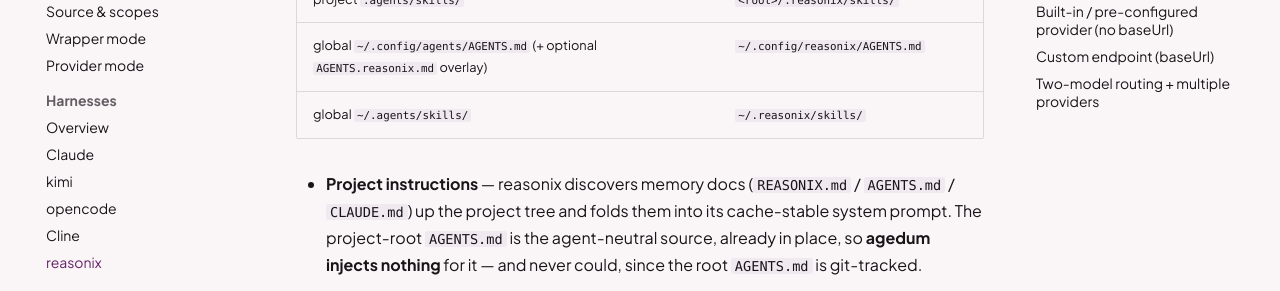
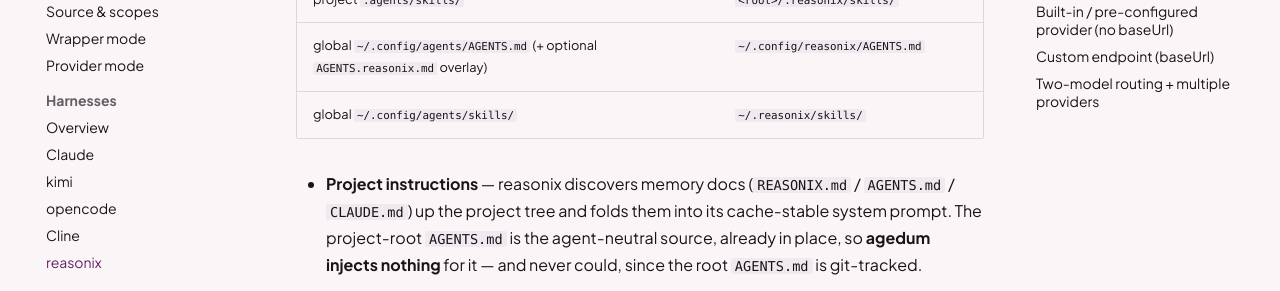
Before and after one commit to vcoeur/agedum, an MkDocs documentation site: the page built from docs/harnesses/reasonix.md, in a window 1280 px wide and 900 px high, scrolled down 444 px. Shown: the part 151-442 px from the top of the window. Built offline with MkDocs 1.6.1 and Material for MkDocs 9.7.7, drawn with Linux system fonts in a browser that asks for light colours; comment, search, counter and statistics services are not loaded.

Commit message:
Relocate reasonix global skills source to ~/.config/agents/skills

```diff
--- a/docs/harnesses/reasonix.md
+++ b/docs/harnesses/reasonix.md
@@ -19,7 +19,7 @@
 | project `AGENTS.md` | *(not injected — read natively at `./AGENTS.md`)* |
 | project `.agents/skills/` | `<root>/.reasonix/skills/` |
 | global `~/.config/agents/AGENTS.md` (+ optional `AGENTS.reasonix.md` overlay) | `~/.config/reasonix/AGENTS.md` |
-| global `~/.agents/skills/` | `~/.reasonix/skills/` |
+| global `~/.config/agents/skills/` | `~/.reasonix/skills/` |
 
 - **Project instructions** — reasonix discovers memory docs (`REASONIX.md` / `AGENTS.md` /
   `CLAUDE.md`) up the project tree and folds them into its cache-stable system prompt. The
```
